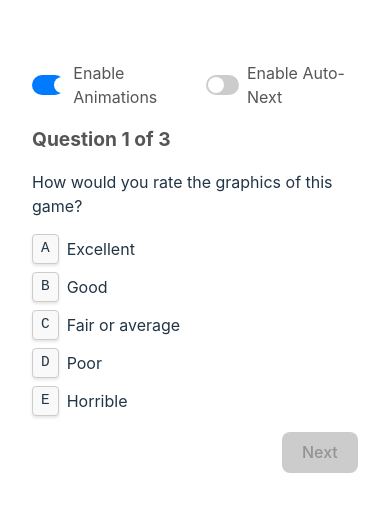
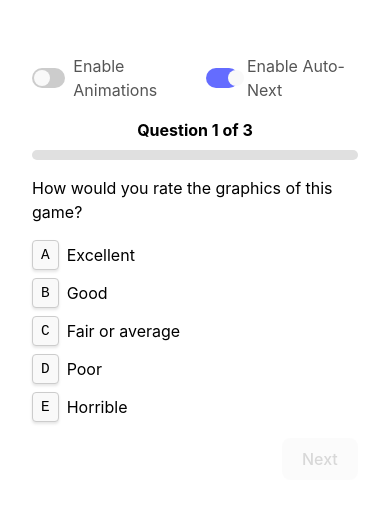
Before and after one commit to mreed4/q-and-a, a React (Vite) app: page / in a window 390 px wide. Shown: the part 155-666 px from the top of the page. Built offline with nearby package versions, Linux system fonts and the light colour scheme.

Commit message:
Refactor CSS for improved theming and responsiveness; enhance progress tracking in StepTracker component

```diff
--- a/src/App.css
+++ b/src/App.css
@@ -1,3 +1,48 @@
+/* Root Variables */
+:root {
+  font-family: Inter, system-ui, Avenir, Helvetica, Arial, sans-serif;
+  line-height: 1.5;
+  font-weight: 400;
+
+  color-scheme: light dark;
+  /* --color-primary: #213547; */
+  --color-background: #ffffff;
+  --color-link: #646cff;
+  --color-link-hover: #747bff;
+  --color-disabled-bg: #f9f9f9;
+  --color-disabled-border: transparent;
+  --color-button-hover: #646cff;
+  --color-key-bg: #f9f9f9;
+  --color-key-border: #ccc;
+  --color-key-shadow: rgba(0, 0, 0, 0.1);
+  --color-progress-bar: #4caf50;
+  --color-progress-bar-container: #e0e0e0;
+  --color-settings-label: #555;
+  --color-slider-bg: #ccc;
+  --color-slider-checked-bg: #646cff;
+  --color-step-tracker: #000;
+  --color-selected: rgba(255, 255, 255, 1);
+
+  /* Dark mode variables */
+  --color-dark-text: rgba(255, 255, 255, 0.87);
+  --color-dark-background: #242424;
+  --color-dark-link-hover: #535bf2;
+  --color-dark-button-bg: #1a1a1a;
+  --color-dark-key-bg: #333;
+  --color-dark-key-border: #555;
+  --color-dark-key-shadow: rgba(0, 0, 0, 0.5);
+  --color-dark-step-tracker: #ddd;
+
+  font-synthesis: none;
+  text-rendering: optimizeLegibility;
+  -webkit-font-smoothing: antialiased;
+  -moz-osx-font-smoothing: grayscale;
+
+  background-color: var(--color-background);
+  color: var(--color-primary);
+}
+
+/* Elements */
 #root {
   max-width: 1280px;
   margin: 0 auto;
@@ -6,19 +51,206 @@
   user-select: none;
 }
 
-.selected {
-  color: rgba(255, 255, 255, 1);
-  font-weight: bold;
+a {
+  font-weight: 500;
+  color: var(--color-link);
+  text-decoration: none;
+}
+a:hover {
+  color: var(--color-link-hover);
+}
+
+body {
+  margin: 0;
+  display: flex;
+  place-items: center;
+  min-width: 320px;
+  min-height: 100vh;
+  background-color: var(--color-background);
+  color: var(--color-primary);
+}
+
+button {
+  border-radius: 8px;
+  border: 1px solid transparent;
+  padding: 0.6em 1.2em;
+  font-size: 1em;
+  font-weight: 500;
+  font-family: inherit;
+  background-color: var(--color-disabled-bg);
+  cursor: pointer;
+  transition: border-color 0.25s;
+}
+button:hover {
+  border-color: var(--color-button-hover);
+}
+button:focus,
+button:focus-visible {
+  outline: 4px auto -webkit-focus-ring-color;
+}
+button:disabled {
+  background-color: var(--color-disabled-bg);
+  cursor: not-allowed;
+  opacity: 0.5;
+}
+button:disabled:hover {
+  border-color: var(--color-disabled-border);
+}
+
+h1 {
+  font-size: 3.2em;
+  line-height: 1.1;
+}
+
+kbd.key {
+  display: inline-block;
+  padding: 0.2rem 0.5rem;
+  margin-right: 0.5rem;
+  border: 1px solid var(--color-key-border);
+  border-radius: 4px;
+  background-color: var(--color-key-bg);
+  color: var(--color-primary);
+  font-family: monospace;
+  font-size: 0.9rem;
+  box-shadow: 0 2px 3px var(--color-key-shadow);
+  text-transform: uppercase;
+}
+
+ul {
+  list-style: none;
+  padding: 0;
+  margin: 0;
+}
+ul li {
+  display: flex;
+  align-items: center;
+  margin-bottom: 0.5rem;
+}
+
+/* Classes */
+.animations-disabled .no-blink {
+  animation: none;
+}
+
+.animations-disabled .progress-bar {
+  transition: none;
 }
 
 .animations-enabled .blink {
   animation: blink 0.5s;
 }
 
-.animations-disabled .no-blink {
-  animation: none;
+.back-button:disabled {
+  background-color: var(--color-disabled-bg);
+  cursor: not-allowed;
 }
 
+.fade-in {
+  animation: fadeIn 0.5s ease-in-out;
+}
+
+.navigation-buttons {
+  display: flex;
+  justify-content: space-between;
+  margin-top: 1rem;
+}
+
+.progress-bar {
+  height: 100%;
+  background-color: var(--color-progress-bar);
+  transition: width 0.75s ease-in-out;
+}
+.progress-bar.animate {
+  transition: width 0.75s ease-in-out;
+}
+
+.progress-bar-container {
+  width: 100%;
+  height: 10px;
+  background-color: var(--color-progress-bar-container);
+  border-radius: 5px;
+  overflow: hidden;
+}
+
+.question.active {
+  display: block;
+}
+.question.hidden {
+  display: none;
+}
+
+.selected {
+  color: var(--color-selected);
+  font-weight: bold;
+}
+
+.settings {
+  margin-bottom: 1rem;
+  display: flex;
+  gap: 1rem;
+}
+.settings input {
+  margin-right: 0.5rem;
+}
+.settings label {
+  font-size: 1rem;
+  color: var(--color-settings-label);
+  cursor: pointer;
+}
+
+.slider {
+  width: 40px;
+  height: 20px;
+  background-color: var(--color-slider-bg);
+  border-radius: 20px;
+  position: relative;
+  transition: background-color 0.3s ease;
+}
+.slider::before {
+  content: "";
+  width: 16px;
+  height: 16px;
+  background-color: var(--color-disabled-bg);
+  border-radius: 50%;
+  position: absolute;
+  top: 2px;
+  left: 2px;
+  transition: transform 0.3s ease;
+}
+
+.step-tracker {
+  display: flex;
+  flex-direction: column;
+  align-items: center;
+  margin-bottom: 1rem;
+  color: var(--color-step-tracker);
+}
+.step-tracker-text {
+  margin-bottom: 0.5rem;
+  font-size: 1rem;
+  font-weight: bold;
+}
+
+.toggle {
+  display: flex;
+  align-items: center;
+  gap: 0.5rem;
+  font-size: 1rem;
+  color: var(--color-settings-label);
+  cursor: pointer;
+  position: relative;
+}
+.toggle input {
+  display: none;
+}
+.toggle input:checked + .slider {
+  background-color: var(--color-slider-checked-bg);
+}
+.toggle input:checked + .slider::before {
+  transform: translateX(20px);
+}
+
+/* Keyframes */
 @keyframes blink {
   0% {
     opacity: 1;
@@ -46,167 +278,33 @@
   }
 }
 
-.fade-in {
-  animation: fadeIn 0.5s ease-in-out;
-}
+/* Media Queries */
+@media (prefers-color-scheme: dark) {
+  :root {
+    --color-background: var(--color-dark-background); /* Ensure background color is updated */
+    color: var(--color-dark-text);
+    background-color: var(--color-background);
+  }
 
-ul {
-  list-style: none;
-  padding: 0;
-  margin: 0;
-}
+  a:hover {
+    color: var(--color-dark-link-hover);
+  }
 
-ul li {
-  display: flex;
-  align-items: center;
-  margin-bottom: 0.5rem;
-}
+  button {
+    background-color: var(--color-dark-button-bg);
+  }
+  button:disabled {
+    background-color: var(--color-dark-button-bg);
+  }
 
-kbd.key {
-  display: inline-block;
-  padding: 0.2rem 0.5rem;
-  margin-right: 0.5rem;
-  border: 1px solid #ccc;
-  border-radius: 4px;
-  background-color: #f9f9f9;
-  font-family: monospace;
-  font-size: 0.9rem;
-  box-shadow: 0 2px 3px rgba(0, 0, 0, 0.1);
-  text-transform: uppercase;
-}
-
-.step-tracker {
-  margin-bottom: 1rem;
-  font-size: 1.2rem;
-  font-weight: bold;
-  color: #555;
-}
-
-.settings {
-  margin-bottom: 1rem;
-  display: flex;
-  gap: 1rem;
-}
-
-.settings label {
-  font-size: 1rem;
-  color: #555;
-  cursor: pointer;
-}
-
-.settings input {
-  margin-right: 0.5rem;
-}
-
-.next-button {
-  /* margin-top: 1rem;
-  padding: 0.5rem 1rem;
-  font-size: 1rem;
-  font-weight: bold;
-  color: #fff;
-  background-color: #007bff;
-  border: none;
-  border-radius: 4px;
-  cursor: pointer;
-  transition: background-color 0.3s ease; */
-}
-
-.next-button:disabled {
-  background-color: #ccc;
-  cursor: not-allowed;
-}
-
-.next-button:hover:not(:disabled) {
-  /* background-color: #0056b3; */
-}
-
-.toggle {
-  display: flex;
-  align-items: center;
-  gap: 0.5rem;
-  font-size: 1rem;
-  color: #555;
-  cursor: pointer;
-  position: relative;
-}
-
-.toggle input {
-  display: none;
-}
-
-.slider {
-  width: 40px;
-  height: 20px;
-  background-color: #ccc;
-  border-radius: 20px;
-  position: relative;
-  transition: background-color 0.3s ease;
-}
-
-.slider::before {
-  content: "";
-  width: 16px;
-  height: 16px;
-  background-color: #fff;
-  border-radius: 50%;
-  position: absolute;
-  top: 2px;
-  left: 2px;
-  transition: transform 0.3s ease;
-}
-
-.toggle input:checked + .slider {
-  background-color: #007bff;
-}
-
-.toggle input:checked + .slider::before {
-  transform: translateX(20px);
-}
-
-.question.hidden {
-  display: none;
-}
-
-.question.active {
-  display: block;
-}
-
-.navigation-buttons {
-  display: flex;
-  justify-content: space-between;
-  margin-top: 1rem;
-}
-
-.back-button {
-  /* padding: 0.5rem 1rem;
-  font-size: 1rem;
-  font-weight: bold;
-  color: #fff;
-  background-color: #6c757d;
-  border: none;
-  border-radius: 4px;
-  cursor: pointer;
-  transition: background-color 0.3s ease; */
-}
-
-.back-button:disabled {
-  background-color: #ccc;
-  cursor: not-allowed;
-}
-
-.back-button:hover:not(:disabled) {
-  /* background-color: #5a6268; */
-}
-
-@media (prefers-color-scheme: dark) {
   kbd.key {
-    background-color: #333;
-    color: #fff;
-    border: 1px solid #555;
-    box-shadow: 0 2px 3px rgba(0, 0, 0, 0.5);
+    background-color: var(--color-dark-key-bg);
+    color: var(--color-selected);
+    border: 1px solid var(--color-dark-key-border);
+    box-shadow: 0 2px 3px var(--color-dark-key-shadow);
   }
 
   .step-tracker {
-    color: #ddd;
+    color: var(--color-dark-step-tracker);
   }
 }
--- a/src/App.jsx
+++ b/src/App.jsx
@@ -1,7 +1,6 @@
 /* eslint-disable react/prop-types */
 import { useAppContext } from "./context/AppContext";
 import { questions } from "./data/questions";
-import "./App.css";
 
 function App() {
   return (
@@ -35,11 +34,18 @@ function Settings() {
 
 // StepTracker component
 function StepTracker() {
-  const { currentQuestionIndex } = useAppContext();
+  const { currentQuestionIndex, enableAnimations } = useAppContext();
+
+  const progressPercentage = ((currentQuestionIndex / questions.length) * 100).toFixed(2);
 
   return (
     <div className="step-tracker">
-      {currentQuestionIndex === questions.length ? "Summary" : `Question ${currentQuestionIndex + 1} of ${questions.length}`}
+      <div className="step-tracker-text">
+        {currentQuestionIndex === questions.length ? "Summary" : `Question ${currentQuestionIndex + 1} of ${questions.length}`}
+      </div>
+      <div className="progress-bar-container">
+        <div className={`progress-bar ${enableAnimations ? "animate" : ""}`} style={{ width: `${progressPercentage}%` }}></div>
+      </div>
     </div>
   );
 }
--- a/src/index.css
+++ b/src/index.css
@@ -1,68 +1 @@
-:root {
-  font-family: Inter, system-ui, Avenir, Helvetica, Arial, sans-serif;
-  line-height: 1.5;
-  font-weight: 400;
-
-  color-scheme: light dark;
-  color: rgba(255, 255, 255, 0.87);
-  background-color: #242424;
-
-  font-synthesis: none;
-  text-rendering: optimizeLegibility;
-  -webkit-font-smoothing: antialiased;
-  -moz-osx-font-smoothing: grayscale;
-}
-
-a {
-  font-weight: 500;
-  color: #646cff;
-  text-decoration: none;
-}
-a:hover {
-  color: #535bf2;
-}
-
-body {
-  margin: 0;
-  display: flex;
-  place-items: center;
-  min-width: 320px;
-  min-height: 100vh;
-}
-
-h1 {
-  font-size: 3.2em;
-  line-height: 1.1;
-}
-
-button {
-  border-radius: 8px;
-  border: 1px solid transparent;
-  padding: 0.6em 1.2em;
-  font-size: 1em;
-  font-weight: 500;
-  font-family: inherit;
-  background-color: #1a1a1a;
-  cursor: pointer;
-  transition: border-color 0.25s;
-}
-button:hover {
-  border-color: #646cff;
-}
-button:focus,
-button:focus-visible {
-  outline: 4px auto -webkit-focus-ring-color;
-}
-
-@media (prefers-color-scheme: light) {
-  :root {
-    color: #213547;
-    background-color: #ffffff;
-  }
-  a:hover {
-    color: #747bff;
-  }
-  button {
-    background-color: #f9f9f9;
-  }
-}
+@import "./App.css";
--- a/src/main.jsx
+++ b/src/main.jsx
@@ -1,5 +1,4 @@
 // External imports
-import React from "react";
 import ReactDOM from "react-dom/client";
 import App from "./App.jsx";
 import { AppProvider } from "./context/AppContext";
@@ -8,9 +7,7 @@ import { AppProvider } from "./context/AppContext";
 import "./index.css";
 
 ReactDOM.createRoot(document.getElementById("root")).render(
-  <React.StrictMode>
-    <AppProvider>
-      <App />
-    </AppProvider>
-  </React.StrictMode>
+  <AppProvider>
+    <App />
+  </AppProvider>
 );
```
